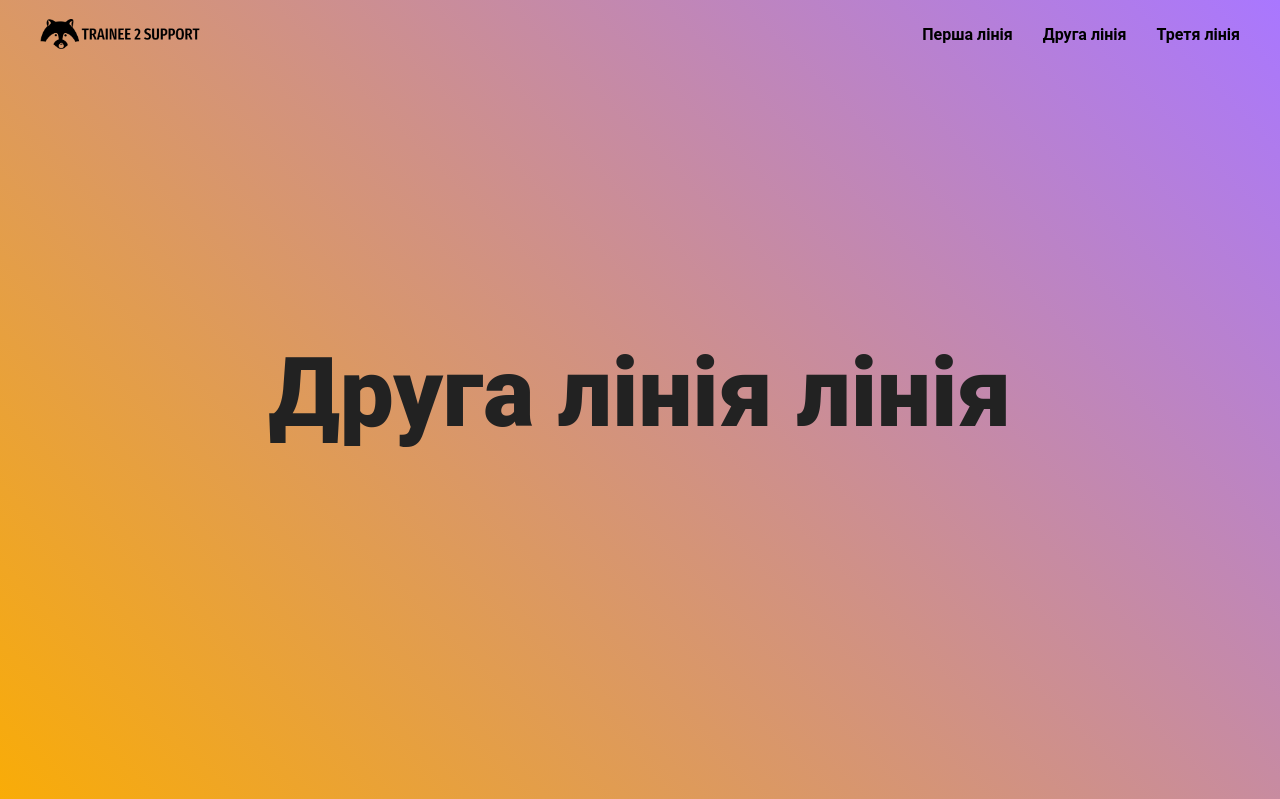
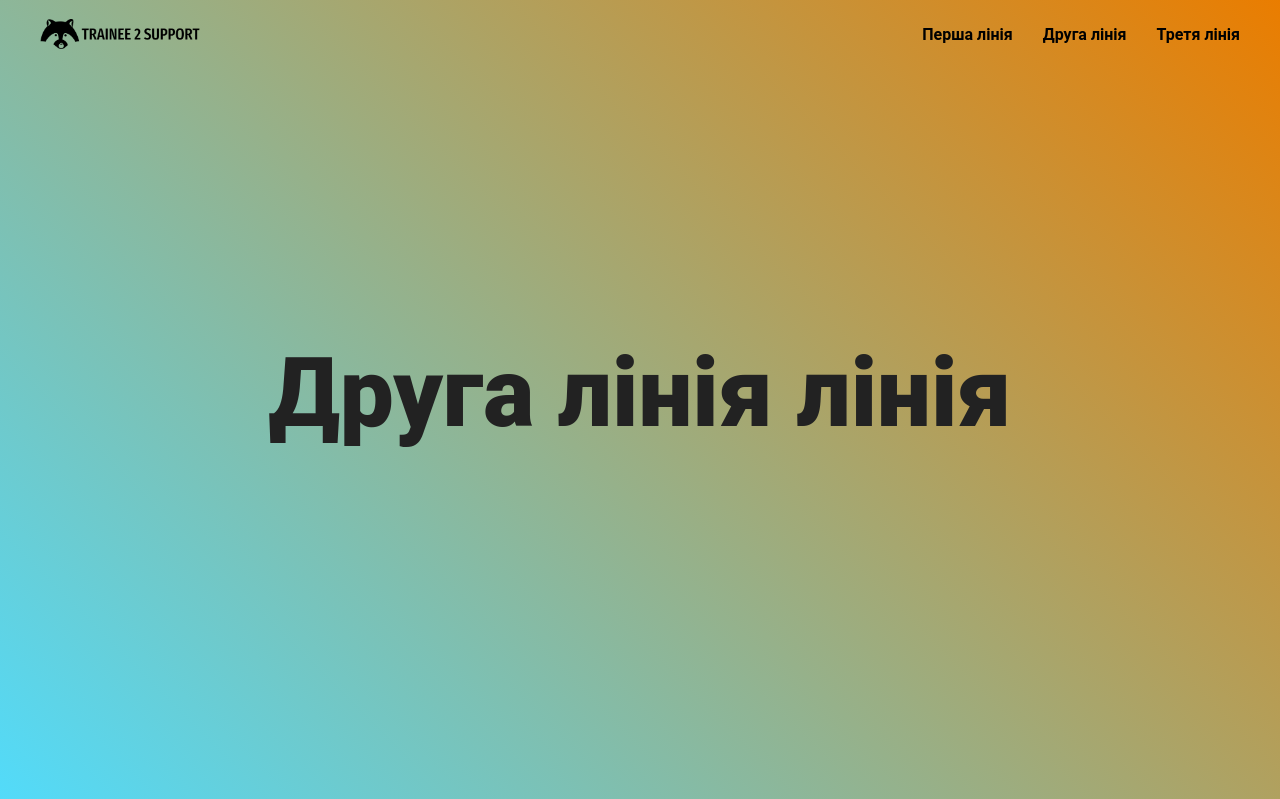
Before and after one commit to Mykola-Samchuk/trainee2support, a React (Create React App) app: page /#/second_line in a window 1280 px wide. Shown: the top 799 px of the page. Built offline with nearby package versions, Linux system fonts and the light colour scheme.

Commit message:
add bg for banner

```diff
--- a/src/components/Banner/banner.scss
+++ b/src/components/Banner/banner.scss
@@ -12,6 +12,12 @@
 }
 .bgYelowPurple{
   background-image: $back-ground-img-yp;
+}
+.bgBlueOrange{
+  background-image: $back-ground-img-bo;
+}
+.bgPurpleBlue{
+  background-image: $back-ground-img-pb;
 }
 .banner-title {
   font-weight: 900;
--- a/src/pages/SecondLine/SecondLine.jsx
+++ b/src/pages/SecondLine/SecondLine.jsx
@@ -4,11 +4,11 @@ import Banner from "../../components/Banner/Banner";
 export default function SecondLine() {
   // background for banner
   const bgStyles = {
-    bgYelowPurple: "bgYelowPurple",
+    bgBlueOrange: "bgBlueOrange",
   };
   return (
     <main>
-      <Banner title={"Друга лінія лінія"} bgStyle={bgStyles.bgYelowPurple} />
+      <Banner title={"Друга лінія лінія"} bgStyle={bgStyles.bgBlueOrange} />
       <section className="section-content">в процесі...</section>
     </main>
   );
--- a/src/pages/ThirdLine/ThirdLine.jsx
+++ b/src/pages/ThirdLine/ThirdLine.jsx
@@ -4,11 +4,11 @@ import Banner from "../../components/Banner/Banner";
 export default function FirstLine() {
   // background for banner
   const bgStyles = {
-    bgYelowPurple: "bgYelowPurple",
+    bgPurpleBlue: "bgPurpleBlue",
   };
   return (
     <main>
-      <Banner title={"Третя лінія лінія"} bgStyle={bgStyles.bgYelowPurple} />
+      <Banner title={"Третя лінія лінія"} bgStyle={bgStyles.bgPurpleBlue} />
       <section className="section-content">в процесі...</section>
     </main>
   );
--- a/src/scss/variables.scss
+++ b/src/scss/variables.scss
@@ -9,3 +9,5 @@ $background-light-purple:rgba(143, 37, 125, 0.1);
 $background-light-yellow:rgb(209 185 14 / 18%);
 $back-ground-img: linear-gradient(to left, rgb(255, 217, 81) 0px, rgb(0, 163, 207) 100%);
 $back-ground-img-yp: linear-gradient(45deg, #F9AC07, #a977ff);
+$back-ground-img-bo: linear-gradient(45deg, #52dbfa, #ea7d00);
+$back-ground-img-pb: linear-gradient(45deg, #f907c5, #8acdff);
```
